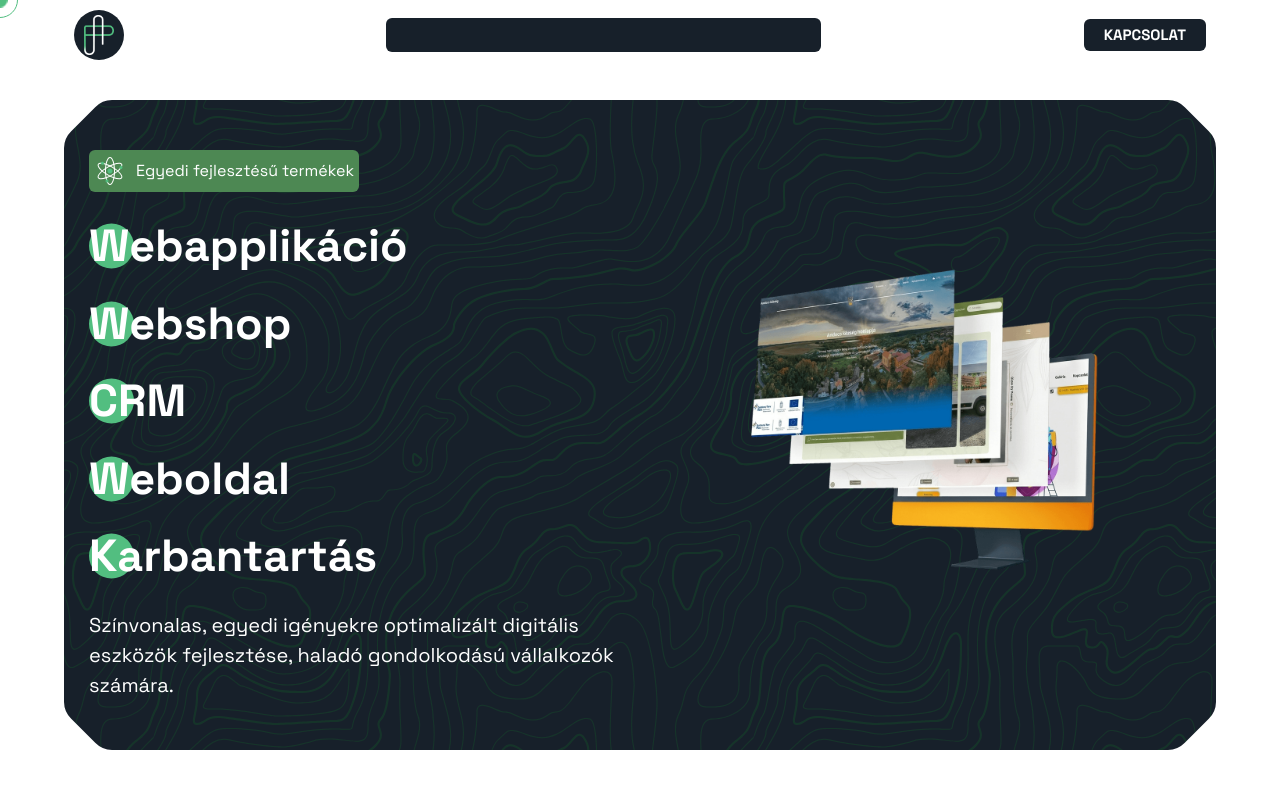
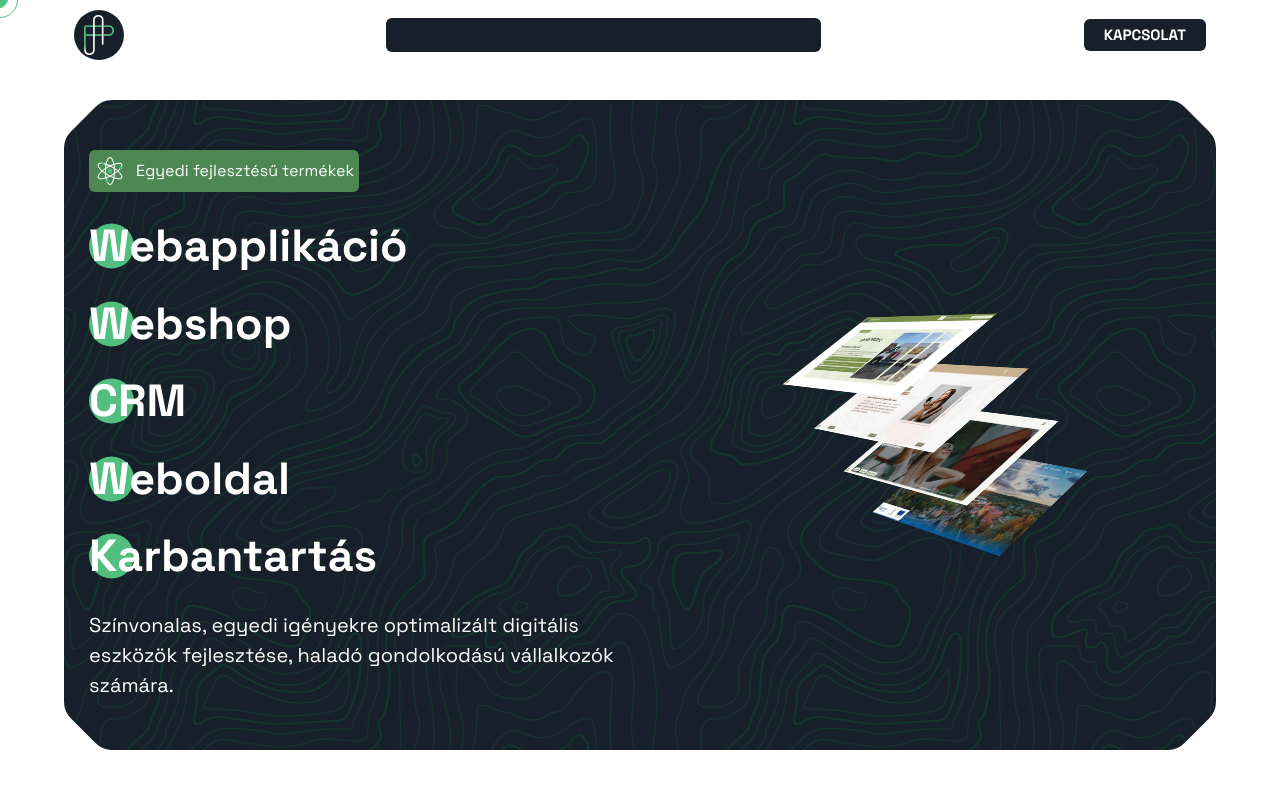
Before and after one commit to Quruzslo/PreferSite, a Next.js app: page / in a window 1280 px wide. Shown: the top 800 px of the page. Built offline with nearby package versions, Linux system fonts and the light colour scheme.

Commit message:
Hero módosítva, stacked images berakva

```diff
--- a/app/layout.tsx
+++ b/app/layout.tsx
@@ -2,6 +2,8 @@ import type { Metadata } from "next";
 import { Space_Grotesk } from "next/font/google";
 import "./globals.css";
 import "../components/header/header.css";
+import "../components/hero/stacked.css";
+
 import Header from "@/components/header/Header";
 import MouseFollowerElement from "@/lib/mouseFollowerElement";
 import ScrollToTop from "@/lib/scrollToTop";
--- a/components/hero/Hero.tsx
+++ b/components/hero/Hero.tsx
@@ -1,6 +1,7 @@
 "use client";
 import AtomIcon from "@/public/icons/HeroAtomIcon";
 import { motion, Variants } from "framer-motion";
+import StackedImages from "./StackedImages";
 import ClipMask from "@/lib/ClipMask";
 import Image from "next/image";
 import RefMockup from "@/public/references/ref-mockup-nobg.png";
@@ -58,20 +59,19 @@ export default function Hero() {
   };
 
   return (
-    <section className="w-full flex-col flex  relative overflow-hidden ">
-      <div className="w-[90%] max-w-[2560px] p-[15px] hero-conti zoldhatteres bg-dark-color rounded-2xl filter drop-shadow-[0_5px_20px_rgba(0,0,0,0.6)] mx-auto flex-col flex md:flex-row mt-[100px] mb-[75px] md:!min-h-[calc(100vh_-_150px)] min-h-[450px] items-center justify-center gap-[25px] max-h-[1400px] ">
-        <div className="hero-bal w-full md:w-[50%] p-[10px] h-full flex-col flex justify-between gap-[20px] ">
-          <div className="flex flex-row gap-[10px] rounded-md bg-dark-green text-white w-fit p-[5px] items-center ">
+    <section className="w-full flex-col flex relative overflow-hidden">
+      <div className="w-[90%] max-w-[2560px] p-[15px] hero-conti zoldhatteres bg-dark-color rounded-2xl filter drop-shadow-[0_5px_20px_rgba(0,0,0,0.6)] mx-auto flex-col flex md:flex-row mt-[100px] mb-[75px] min-h-[calc(100vh_-_150px)] items-stretch justify-center gap-[25px] max-h-[1400px]">
+        <div className="hero-bal w-full lg:w-[50%] p-[10px] flex-col flex justify-center gap-[20px]">
+          <div className="flex flex-row gap-[10px] rounded-md bg-dark-green text-white w-fit p-[5px] items-center">
             <AtomIcon />
             <p>Egyedi fejlesztésű termékek</p>
           </div>
 
-          {/* Animált H1 szülő konténer */}
           <motion.h1
             variants={containerVariants}
             initial="hidden"
             animate="visible"
-            className="font-black text-[20px] md:!text-[45px]  flex !flex-col gap-[10px]"
+            className="font-black text-[20px] md:!text-[45px] flex !flex-col gap-[10px]"
           >
             {h1Items.map((item, idx) => (
               <motion.a
@@ -93,13 +93,10 @@ export default function Hero() {
           </p>
         </div>
 
-        <div className="hero-jobb relative w-full h-[300px] md:h-full md:min-h-[400px] md:w-[50%] flex items-center justify-center">
-          <Image
-            src={RefMockup}
-            fill
-            alt="Weboldal készítés, webshop és webapplikáció fejlesztés, crm rendszer fejlesztés"
-            className="object-contain w-full"
-          />
+        <div className="hero-jobb relative w-full lg:w-[50%] min-h-[350px] md:min-h-0">
+          <div className="md:absolute md:inset-0 flex items-center justify-center p-[10px]">
+            <StackedImages />
+          </div>
         </div>
       </div>
     </section>
--- a/components/hero/StackedImages.tsx
+++ b/components/hero/StackedImages.tsx
@@ -1,3 +1,57 @@
+import Image from "next/image";
+
+// Képek
+import Andocs from "@/public/references/andocs.jpg";
+import Sya from "@/public/references/syasolutions.jpg";
+import Panna from "@/public/references/glambypanna.jpg";
+import Kiskertesz from "@/public/references/kiskerteszbolt.jpg";
+
 export default function StackedImages() {
-  return <div></div>;
+  return (
+    <div className="stacked-wrapper h-full">
+      {/* 1. Kép */}
+      <div className="stacked-item stacked-1">
+        <Image
+          fill
+          className="stacked-img"
+          alt="Andocs weboldal referencia"
+          src={Andocs}
+          // sizes="(max-width: 768px) 100vw, 50vw"
+        />
+      </div>
+
+      {/* 2. Kép */}
+      <div className="stacked-item stacked-2">
+        <Image
+          fill
+          className="stacked-img"
+          alt="SYA Solutions weboldal referencia"
+          src={Sya}
+          // sizes="(max-width: 768px) 100vw, 50vw"
+        />
+      </div>
+
+      {/* 3. Kép */}
+      <div className="stacked-item stacked-3">
+        <Image
+          fill
+          className="stacked-img"
+          alt="Glam by Panna weboldal referencia"
+          src={Panna}
+          // sizes="(max-width: 768px) 100vw, 50vw"
+        />
+      </div>
+
+      {/* 4. Kép */}
+      <div className="stacked-item stacked-4">
+        <Image
+          fill
+          className="stacked-img"
+          alt="Kiskertész bolt weboldal referencia"
+          src={Kiskertesz}
+          // sizes="(max-width: 768px) 100vw, 50vw"
+        />
+      </div>
+    </div>
+  );
 }
--- /dev/null
+++ b/components/hero/stacked.css
@@ -0,0 +1,54 @@
+.stacked-wrapper {
+  display: grid;
+  grid-template-columns: 1fr 1fr;
+  grid-template-rows: 1fr 1fr;
+  gap: 20px;
+  width: 100%;
+  aspect-ratio: 1 / 1;
+  margin: 0 auto;
+  perspective: 1000px;
+  cursor: pointer;
+}
+
+.stacked-item {
+  position: relative;
+  width: 100%;
+  height: 100%;
+  transition: all 0.6s cubic-bezier(0.4, 0, 0.2, 1);
+  transform-style: preserve-3d;
+  /* box-shadow: 0px 10px 25px rgba(0, 0, 0, 0.15); */
+  border-radius: 15px;
+}
+
+.stacked-img {
+  object-fit: contain;
+  border-radius: 15px;
+  transition: all 0.6s cubic-bezier(0.4, 0, 0.2, 1);
+}
+
+.stacked-1 {
+  transform: translate(calc(50% + 10px), calc(50% + 10px)) rotateX(30deg)
+    rotateZ(45deg) rotateY(-45deg) translateZ(-90px);
+  z-index: 1;
+}
+.stacked-2 {
+  transform: translate(calc(-50% - 10px), calc(50% + 10px)) rotateX(30deg)
+    rotateZ(45deg) rotateY(-45deg) translateZ(-30px);
+  z-index: 2;
+}
+.stacked-3 {
+  transform: translate(calc(50% + 10px), calc(-50% - 10px)) rotateX(30deg)
+    rotateZ(45deg) rotateY(-45deg) translateZ(30px);
+  z-index: 3;
+}
+.stacked-4 {
+  transform: translate(calc(-50% - 10px), calc(-50% - 10px)) rotateX(30deg)
+    rotateZ(45deg) rotateY(-45deg) translateZ(90px);
+  z-index: 4;
+}
+
+.stacked-wrapper:hover .stacked-item {
+  transform: translate(0px, 0px) rotateX(0deg) rotateZ(0deg) rotateY(0deg)
+    translateZ(0px);
+  /* box-shadow: 0px 10px 25px rgba(0, 0, 0, 0.15); */
+}
```
